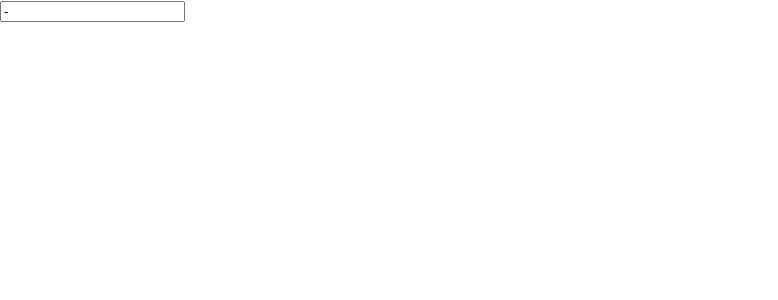
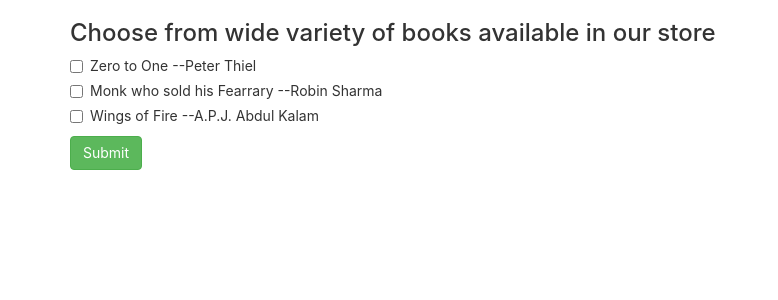
Before and after one commit to doniisetiiawan/bookstore-vfi, a React (Create React App) app: page / in a window 1280 px wide. Shown: the top 300 px of the page, without its empty margins (0-778 px from the left). Built offline with nearby package versions, Linux system fonts and the light colour scheme.

Commit message:
Getting started with form wizard

```diff
--- a/public/index.html
+++ b/public/index.html
@@ -25,10 +25,11 @@
       Learn how to configure a non-root public URL by running `npm run build`.
     -->
     <title>React App</title>
+    <link rel="stylesheet"  href="https://maxcdn.bootstrapcdn.com/bootstrap/3.3.5/css/bootstrap.min.css" />
   </head>
   <body>
     <noscript>You need to enable JavaScript to run this app.</noscript>
-    <div id="root"></div>
+    <div id="root" class="container"></div>
     <!--
       This HTML file is a template.
       If you open it directly in the browser, you will see an empty page.
--- a/src/App.jsx
+++ b/src/App.jsx
@@ -1,27 +1,114 @@
-import React, { Component } from "react";
+// eslint-disable-next-line max-classes-per-file
+import React, { Component } from 'react';
+
+class BookList extends Component {
+  constructor(props) {
+    super(props);
+
+    this.state = {
+      books: [
+        {
+          id: 1,
+          name: 'Zero to One',
+          author: 'Peter Thiel',
+        },
+        {
+          id: 2,
+          name: 'Monk who sold his Fearrary',
+          author: 'Robin Sharma',
+        },
+        {
+          id: 3,
+          name: 'Wings of Fire',
+          author: 'A.P.J. Abdul Kalam',
+        },
+      ],
+      selectedBooks: []
+    };
+  }
+
+  handleSelectedBooks = (event) => {
+    const { selectedBooks } = this.state;
+    const index = selectedBooks.indexOf(event.target.value);
+    if (event.target.checked) {
+      if (index === -1) selectedBooks.push(event.target.value);
+    } else {
+      selectedBooks.splice(index, 1);
+    }
+    console.log(selectedBooks);
+    this.setState({ selectedBooks });
+  };
+
+  _renderBook = (book) => (
+    <div className="checkbox" key={book.id}>
+      {/* eslint-disable-next-line jsx-a11y/label-has-associated-control */}
+      <label>
+        <input
+          type="checkbox"
+          value={book.name}
+          onChange={this.handleSelectedBooks}
+        />
+        {book.name}
+        {' '}
+        --
+        {book.author}
+      </label>
+    </div>
+  );
+
+  handleSubmit = (event) => {
+    console.log(event);
+    event.preventDefault();
+    console.log('Form submitted');
+  };
+
+  render() {
+    return (
+      <div>
+        <h3>
+          {' '}
+          Choose from wide variety of books available in our
+          store
+        </h3>
+        <form onSubmit={this.handleSubmit}>
+          {this.state.books.map((book) => this._renderBook(book))}
+          <input
+            type="submit"
+            className="btn btn-success"
+          />
+        </form>
+      </div>
+    );
+  }
+}
+
+function ShippingDetails() {
+  return <h1>Enter your shipping information.</h1>;
+}
+
+function DeliveryDetails() {
+  return <h1>Choose your delivery options here.</h1>;
+}
 
 class App extends Component {
   constructor(props) {
     super(props);
 
     this.state = {
-      name: "-",
+      currentStep: 1,
     };
   }
 
-  handleChange = (event) => {
-    console.log(event.target.value);
-    this.setState({ name: event.target.value });
-  };
-
   render() {
-    return (
-      <input
-        type="text"
-        value={this.state.name}
-        onChange={this.handleChange}
-      />
-    );
+    // eslint-disable-next-line default-case
+    switch (this.state.currentStep) {
+      case 1:
+        return <BookList />;
+      case 2:
+        return <ShippingDetails />;
+      case 3:
+        return <DeliveryDetails />;
+    }
   }
 }
 
```
Also changed, not shown: .eslintrc.json.
